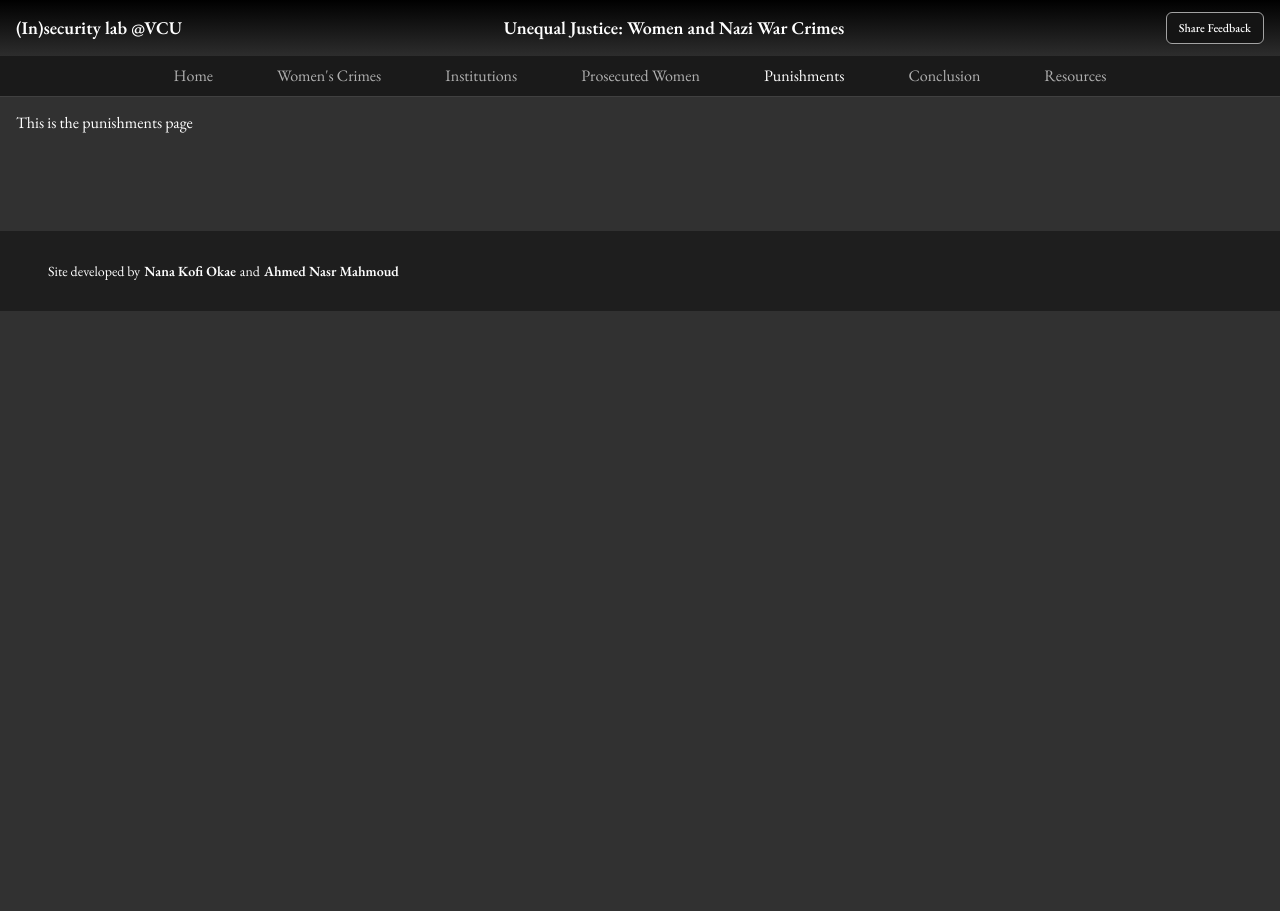
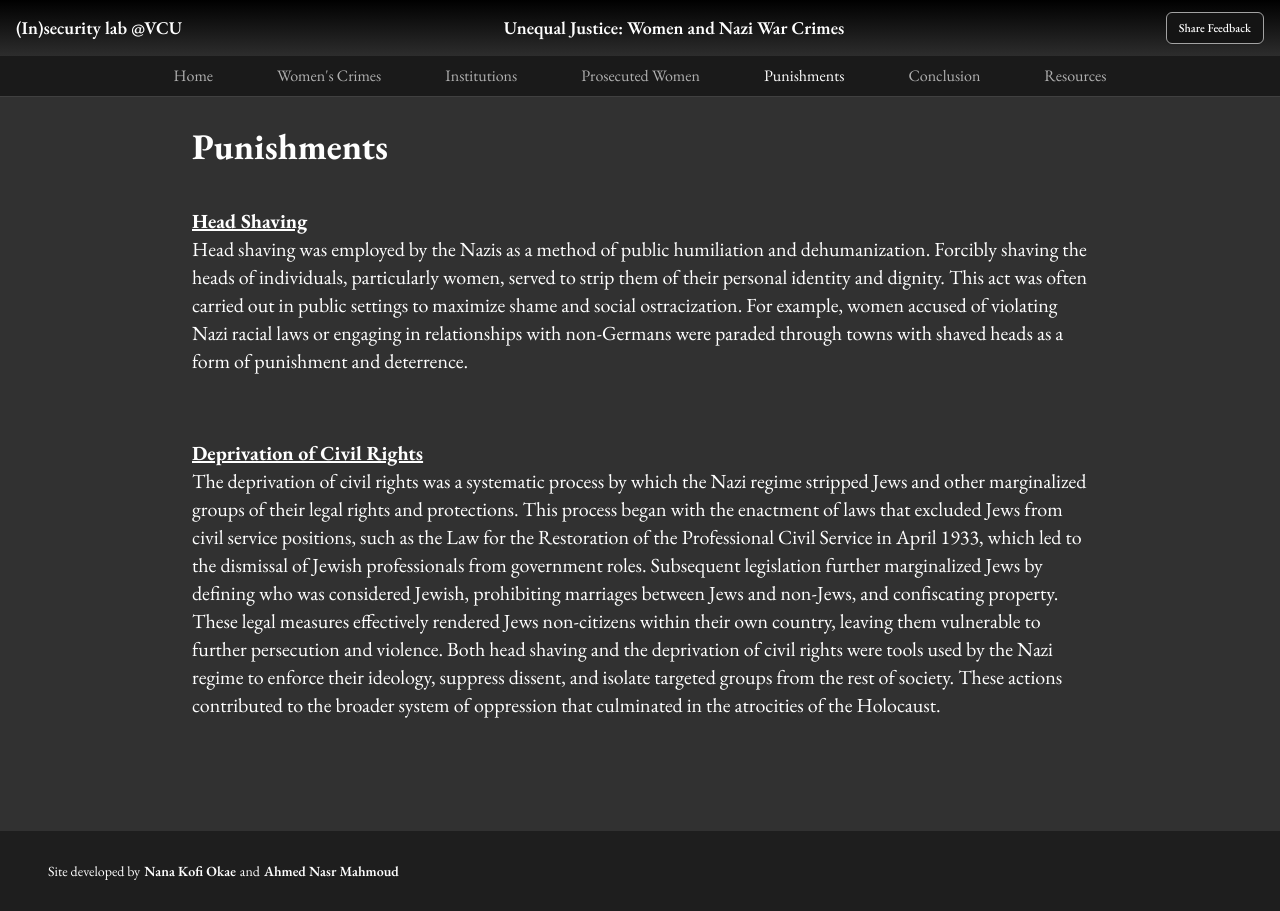
Before and after one commit to Nan3rC0re/in-security-lab-map, a Next.js app: page /punishments in a window 1280 px wide. Before the commit the page ends 800 px from the top, so only its background shows below. Built offline with nearby package versions, Linux system fonts and the light colour scheme.

Commit message:
finished punishments page

```diff
--- a/app/conclusion/page.tsx
+++ b/app/conclusion/page.tsx
@@ -7,7 +7,7 @@ export default function ConclusionPage() {
     <div className="w-full max-w-4xl mx-auto py-4 min-h-[73vh]">
       <h1 className="text-4xl font-bold mb-6">Conclusion</h1>
       <div className="flex flex-col gap-12">
-        <p>
+        <p className="text-lg md:text-xl">
           Many of these women were everyday people. A couple became infamous,
           but many were released from prison and returned to normal life. They
           returned to families, to boring jobs, to their old beds. Others died
--- a/app/crimes/page.tsx
+++ b/app/crimes/page.tsx
@@ -68,8 +68,8 @@ export default function CrimesPage() {
             </Table>
           </>
         ) : (
-          <>
-            <p className="mb-4">
+          <div className="text-lg md:text-xl">
+            <p className="mb-4 ">
               This project documents the 344 women prosecuted in Germany for
               Nazi-era crimes. At the time of their trials, the accused women
               ranged in age from 18 to 78 years old. Roughly half were married.
@@ -86,7 +86,7 @@ export default function CrimesPage() {
               information about the accused, such as their age and marital
               status, as well as some information about their victims.
             </p>
-          </>
+          </div>
         )}
       </div>
       <div className="w-full  lg:py-4 lg:h-[50rem]  max-lg:aspect-square mb-10 ">
--- a/app/punishments/page.tsx
+++ b/app/punishments/page.tsx
@@ -1,7 +1,20 @@
-import React from 'react'
+import React from "react";
+import { PunishmentTerms, punishment } from "@/config/punishments";
 
-export default function page() {
+export default function PunishmentsPage() {
   return (
-    <div>This is the punishments page</div>
-  )
+    <div className="w-full max-w-4xl mx-auto py-4 min-h-[73vh]">
+      <h1 className="text-4xl font-bold mb-6">Punishments</h1>
+      <div className="flex flex-col gap-12">
+        {punishment.map((term: PunishmentTerms, index) => (
+          <div key={index}>
+            <h3 className="font-bold underline text-lg lg:text-xl mt-4">
+              {term.name}
+            </h3>
+            <p className="text-lg lg:text-xl">{term.definition}</p>
+          </div>
+        ))}
+      </div>
+    </div>
+  );
 }
--- a/app/resources/page.tsx
+++ b/app/resources/page.tsx
@@ -33,7 +33,7 @@ export default function Resources() {
                 <Link
                   href={links.href}
                   target="_blank"
-                  className="hover:underline  transition-all duration-100 hover:text-neutral-200 flex"
+                  className="hover:underline  transition-all duration-100 hover:text-neutral-200 flex text-lg md:text-xl"
                 >
                   {links.name}
                 </Link>
@@ -49,7 +49,7 @@ export default function Resources() {
                   <Link
                     href={links.href}
                     target="_blank"
-                    className="hover:underline  transition-all duration-100 hover:text-neutral-200"
+                    className="hover:underline  transition-all duration-100 hover:text-neutral-200 text-lg md:text-xl"
                   >
                     {links.name}
                   </Link>
@@ -65,7 +65,7 @@ export default function Resources() {
                   <Link
                     href={links.href}
                     target="_blank"
-                    className="hover:underline  transition-all duration-100 hover:text-neutral-200"
+                    className="hover:underline  transition-all duration-100 hover:text-neutral-200 text-lg md:text-xl"
                   >
                     {links.name}
                   </Link>
@@ -81,7 +81,7 @@ export default function Resources() {
                   <Link
                     href={links.href}
                     target="_blank"
-                    className="hover:underline  transition-all duration-100 hover:text-neutral-200"
+                    className="hover:underline  transition-all duration-100 hover:text-neutral-200 text-lg md:text-xl"
                   >
                     {links.name}
                   </Link>
@@ -97,7 +97,7 @@ export default function Resources() {
                   <Link
                     href={links.href}
                     target="_blank"
-                    className="hover:underline  transition-all duration-100 hover:text-neutral-200"
+                    className="hover:underline  transition-all duration-100 hover:text-neutral-200 text-lg md:text-xl"
                   >
                     {links.name}
                   </Link>
@@ -115,7 +115,7 @@ export default function Resources() {
                   <Link
                     href={links.href}
                     target="_blank"
-                    className="hover:underline  transition-all duration-100 hover:text-neutral-200"
+                    className="hover:underline  transition-all duration-100 hover:text-neutral-200 text-lg md:text-xl"
                   >
                     {links.name}
                   </Link>
@@ -131,7 +131,7 @@ export default function Resources() {
                   <Link
                     href={links.href}
                     target="_blank"
-                    className="transition-all duration-100 hover:text-neutral-200"
+                    className="transition-all duration-100 hover:text-neutral-200 text-lg md:text-xl"
                   >
                     {links.name}
                   </Link>
--- /dev/null
+++ b/config/punishments.ts
@@ -0,0 +1,17 @@
+export interface PunishmentTerms {
+  name: string;
+  definition: string;
+}
+
+export const punishment: PunishmentTerms[] = [
+  {
+    name: "Head Shaving",
+    definition:
+      "Head shaving was employed by the Nazis as a method of public humiliation and dehumanization. Forcibly shaving the heads of individuals, particularly women, served to strip them of their personal identity and dignity. This act was often carried out in public settings to maximize shame and social ostracization. For example, women accused of violating Nazi racial laws or engaging in relationships with non-Germans were paraded through towns with shaved heads as a form of punishment and deterrence.",
+  },
+  {
+    name: "Deprivation of Civil Rights",
+    definition:
+      "The deprivation of civil rights was a systematic process by which the Nazi regime stripped Jews and other marginalized groups of their legal rights and protections. This process began with the enactment of laws that excluded Jews from civil service positions, such as the Law for the Restoration of the Professional Civil Service in April 1933, which led to the dismissal of Jewish professionals from government roles. Subsequent legislation further marginalized Jews by defining who was considered Jewish, prohibiting marriages between Jews and non-Jews, and confiscating property. These legal measures effectively rendered Jews non-citizens within their own country, leaving them vulnerable to further persecution and violence. Both head shaving and the deprivation of civil rights were tools used by the Nazi regime to enforce their ideology, suppress dissent, and isolate targeted groups from the rest of society. These actions contributed to the broader system of oppression that culminated in the atrocities of the Holocaust.",
+  },
+];
```
